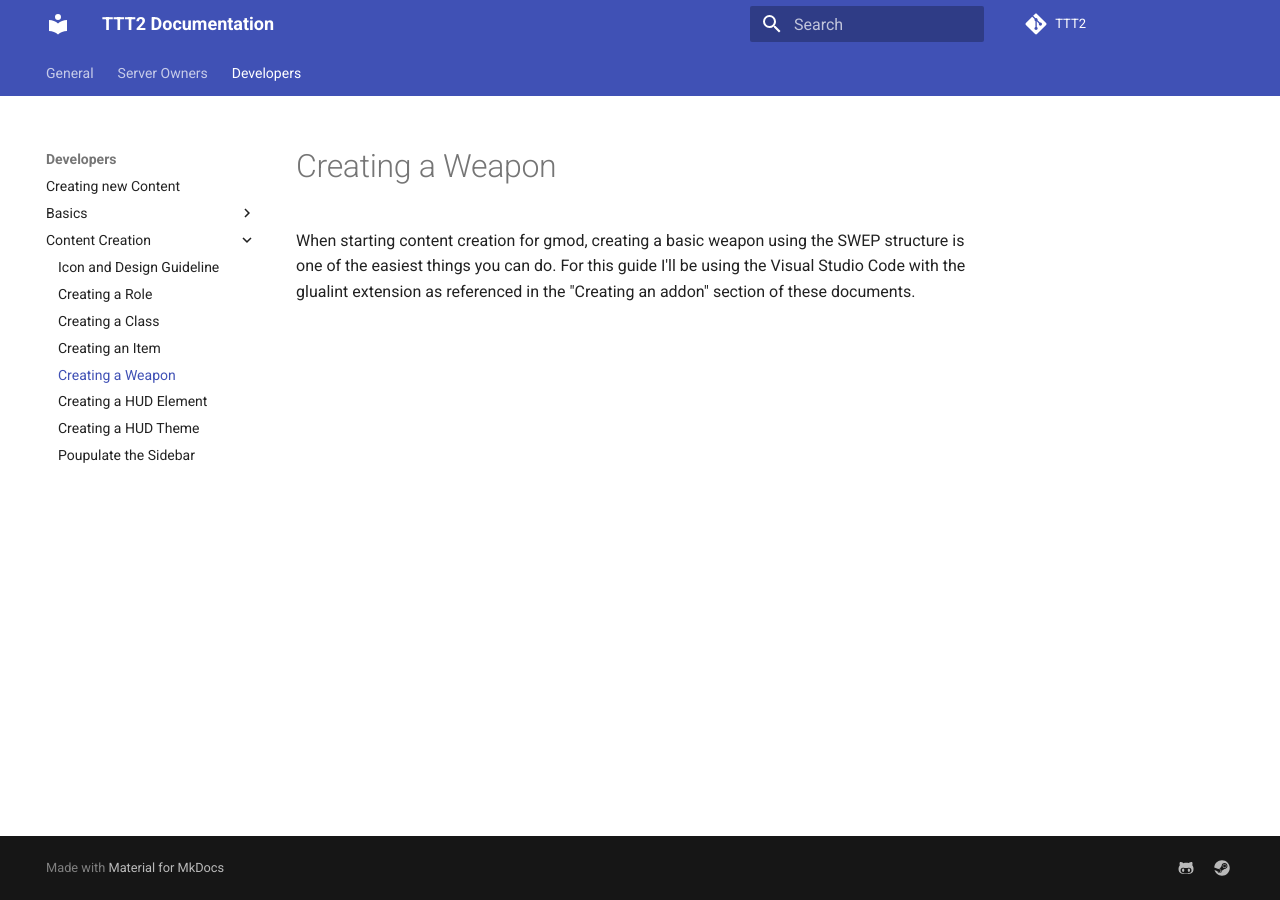
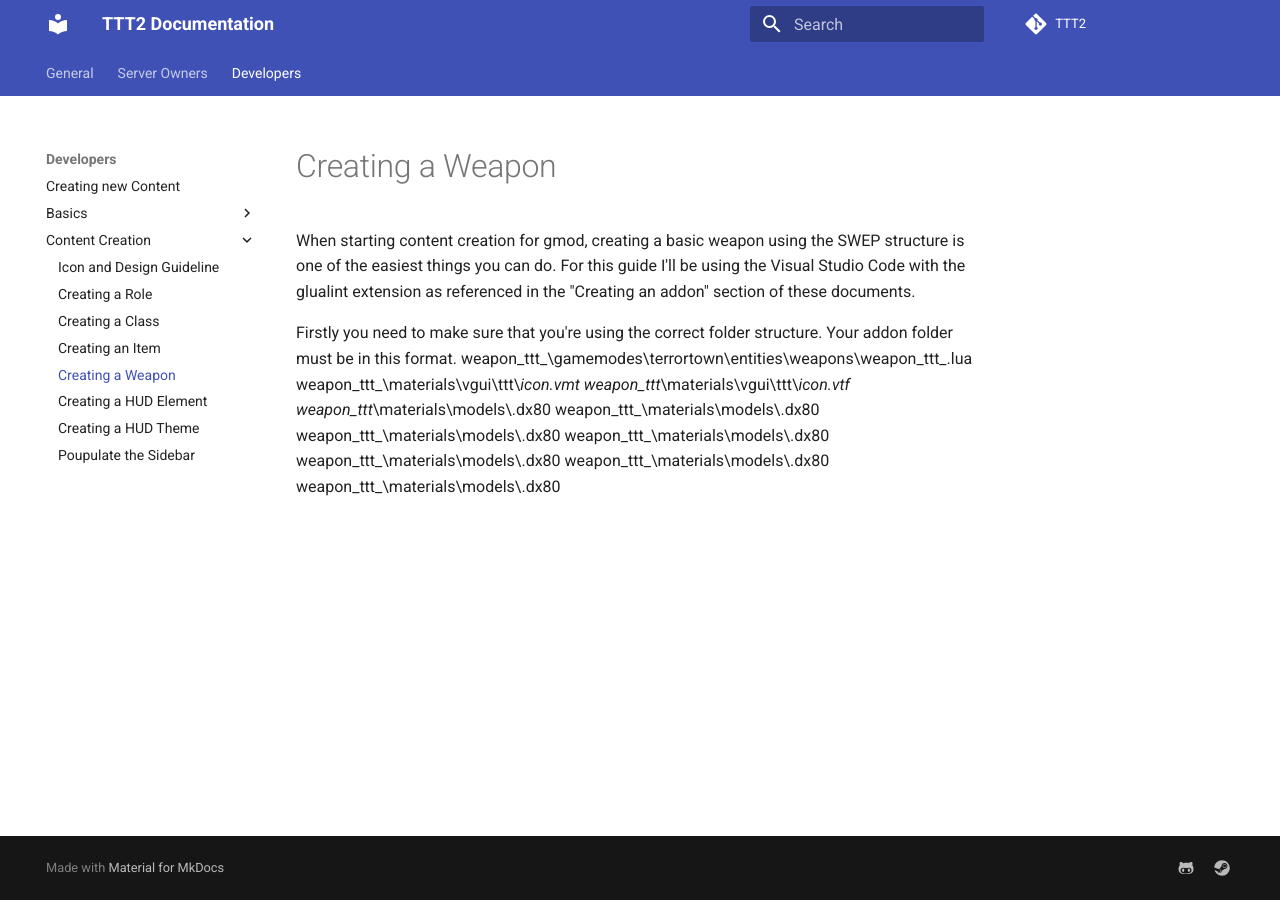
Before and after one commit to TTT-2/docs, an MkDocs documentation site: the page built from docs/developers/content-creation/creating-a-weapon.md, in a window 1280 px wide. Built offline with MkDocs 1.6.1 and Material for MkDocs 9.7.7, drawn with Linux system fonts in a browser that asks for light colours; comment, search, counter and statistics services are not loaded.

Commit message:
Update creating-a-weapon.md

```diff
--- a/docs/developers/content-creation/creating-a-weapon.md
+++ b/docs/developers/content-creation/creating-a-weapon.md
@@ -1,3 +1,16 @@
 # Creating a Weapon
 When starting content creation for gmod, creating a basic weapon using the SWEP structure is one of the easiest things you can do.
 For this guide I'll be using the Visual Studio Code with the glualint extension as referenced in the "Creating an addon" section of these documents.
+
+Firstly you need to make sure that you're using the correct folder structure.
+Your addon folder must be in this format.
+  weapon_ttt_<weapon name>\gamemodes\terrortown\entities\weapons\weapon_ttt_<weapon name>.lua
+  weapon_ttt_<weapon name>\materials\vgui\ttt\<weapon name>_icon.vmt
+  weapon_ttt_<weapon name>\materials\vgui\ttt\<weapon name>_icon.vtf
+  weapon_ttt_<weapon name>\materials\models\<model name>.dx80
+  weapon_ttt_<weapon name>\materials\models\<model name>.dx80
+  weapon_ttt_<weapon name>\materials\models\<model name>.dx80
+  weapon_ttt_<weapon name>\materials\models\<model name>.dx80
+  weapon_ttt_<weapon name>\materials\models\<model name>.dx80
+  weapon_ttt_<weapon name>\materials\models\<model name>.dx80
+  weapon_ttt_<weapon name>\materials\models\<model name>.dx80
```
